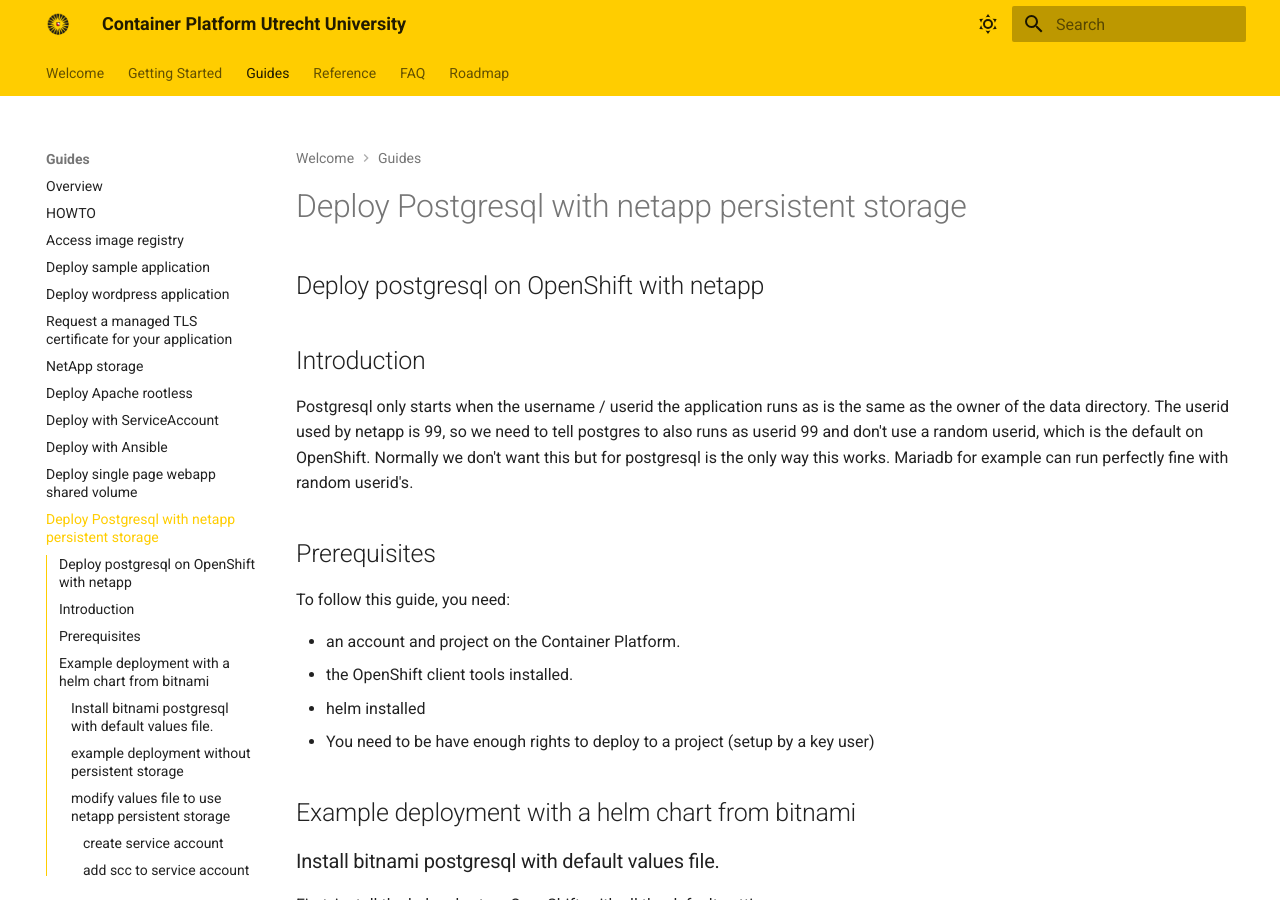
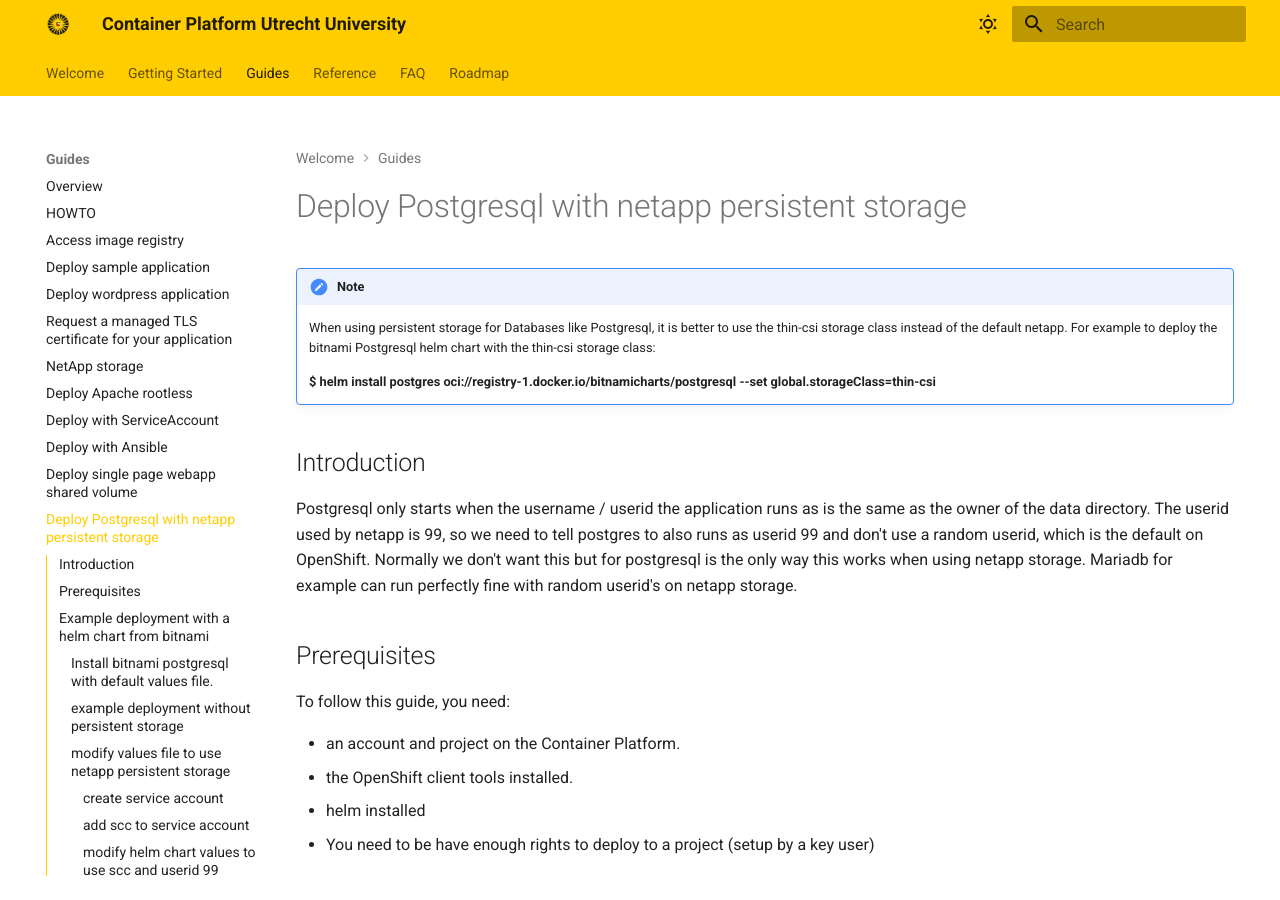
Before and after one commit to UtrechtUniversity/containerplatform-docs, an MkDocs documentation site: the page built from docs/content/guides/postgresql-on-openshift-netapp-storage.md, in a window 1280 px wide and 900 px high. Built offline with MkDocs 1.6.1 and Material for MkDocs 9.7.7, drawn with Linux system fonts in a browser that asks for light colours; some of the changed text lies outside the part shown.

Commit message:
fix netapp postgres storage documentation

````diff
--- a/docs/content/guides/postgresql-on-openshift-netapp-storage.md
+++ b/docs/content/guides/postgresql-on-openshift-netapp-storage.md
@@ -1,10 +1,14 @@
-## Deploy postgresql on OpenShift with netapp
+!!! note
+    When using persistent storage for Databases like Postgresql, it is better to use the thin-csi storage class instead of the default netapp.
+    For example to deploy the bitnami Postgresql helm chart with the thin-csi storage class:
+
+    **$ helm install postgres oci://registry-1.docker.io/bitnamicharts/postgresql --set global.storageClass=thin-csi**
 
 ## Introduction
 Postgresql only starts when the username / userid the application runs as is the same as the owner of the data directory.
 The userid used by netapp is 99, so we need to tell postgres to also runs as userid 99 and don't use a random userid, which is the default on OpenShift.
-Normally we don't want this but for postgresql is the only way this works.
-Mariadb for example can run perfectly fine with random userid's.
+Normally we don't want this but for postgresql is the only way this works when using netapp storage.
+Mariadb for example can run perfectly fine with random userid's on netapp storage.
 
 ## Prerequisites
 
@@ -101,7 +105,7 @@
 To be able to make this work we should do some modifications:
 
 * create a serviceaccount and set it in the helm chart (or let helm create it)
-* use a non root scc
+* use the custom SCC postgres-netapp
 * run with userid and groupid 99
 
 #### create service account
@@ -112,8 +116,8 @@
 
 #### add scc to service account
 ```bash
-$ oc adm policy add-scc-to-user nonroot-v2 -z postgresql
-clusterrole.rbac.authorization.k8s.io/system:openshift:scc:nonroot-v2 added: "postgresql"
+$ oc adm policy add-scc-to-user postgres-netapp -z postgresql
+clusterrole.rbac.authorization.k8s.io/system:openshift:scc:postgres-netapp added: "postgresql"
 ```
 Note that only cluster admins can set the scc on a service account. The Linux team can help with that.
 
@@ -122,19 +126,13 @@
 
 ```bash
 $ cat custom-values.yaml
-global:
-  compatibility:
-    openshift:
-      adaptSecurityContext: disabled     # this prevents from using random userid's
 primary:
   containerSecurityContext:
-    seLinuxOptions:
-      level: "s0:c33,c22"
-    runAsUser: 99                        # run postgresql with uid 99
-    runAsGroup: 99                       # run postgresql with gid 99
+    enabled: true
+    runAsUser: 99
 serviceAccount:
-  create: false                          # set this to true if you want helm to create the service account.
   name: postgresql
+  create: false
 ```
 
 ```bash
@@ -192,3 +190,6 @@
 ...
 2025-01-23 12:07:08.850 GMT [1] LOG:  database system is ready to accept connections
 ```
+
+!!! note
+    As said before, only use netapp NFS storage when using Postgresql if you know what you are doing and really want this!!
--- a/mkdocs.yml
+++ b/mkdocs.yml
@@ -78,6 +78,7 @@
   - Roadmap: roadmap.md
 
 markdown_extensions:
+  - admonition
   - def_list
   - pymdownx.tasklist:
       custom_checkbox: true
````
Also changed, not shown: docs/faq.md (+2 -2 lines).
